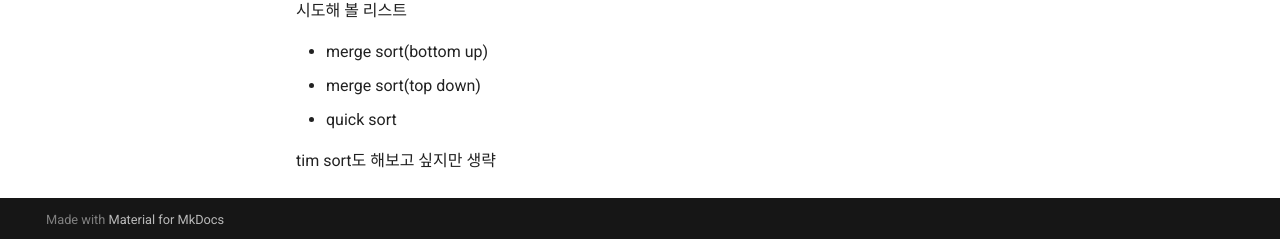
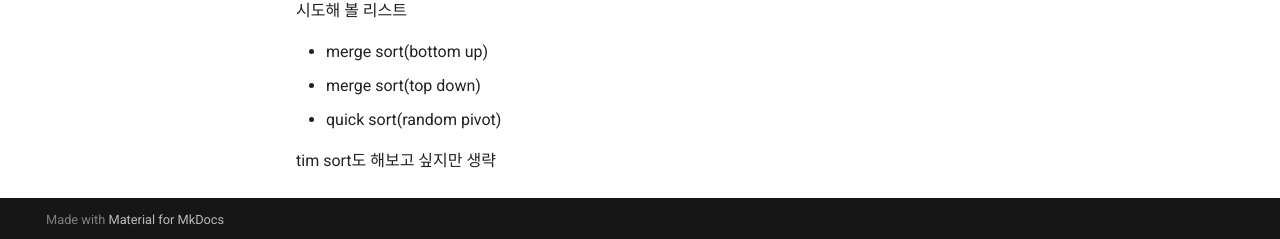
Before and after one commit to NoelBird/noelbird.github.io, an MkDocs documentation site: the page built from docs/daily/2021-07-20.md, in a window 1280 px wide and 971 px high. Shown: the part 729-968 px from the top of the window. Built offline with MkDocs 1.6.1 and Material for MkDocs 9.7.7, drawn with Linux system fonts in a browser that asks for light colours; nearby versions of some CDN libraries.

Commit message:
Update 2021-07-20.md

```diff
--- a/docs/daily/2021-07-20.md
+++ b/docs/daily/2021-07-20.md
@@ -104,7 +104,7 @@
 
 - merge sort(bottom up)
 - merge sort(top down)
-- quick sort
+- quick sort(random pivot)
 
 
 
```
